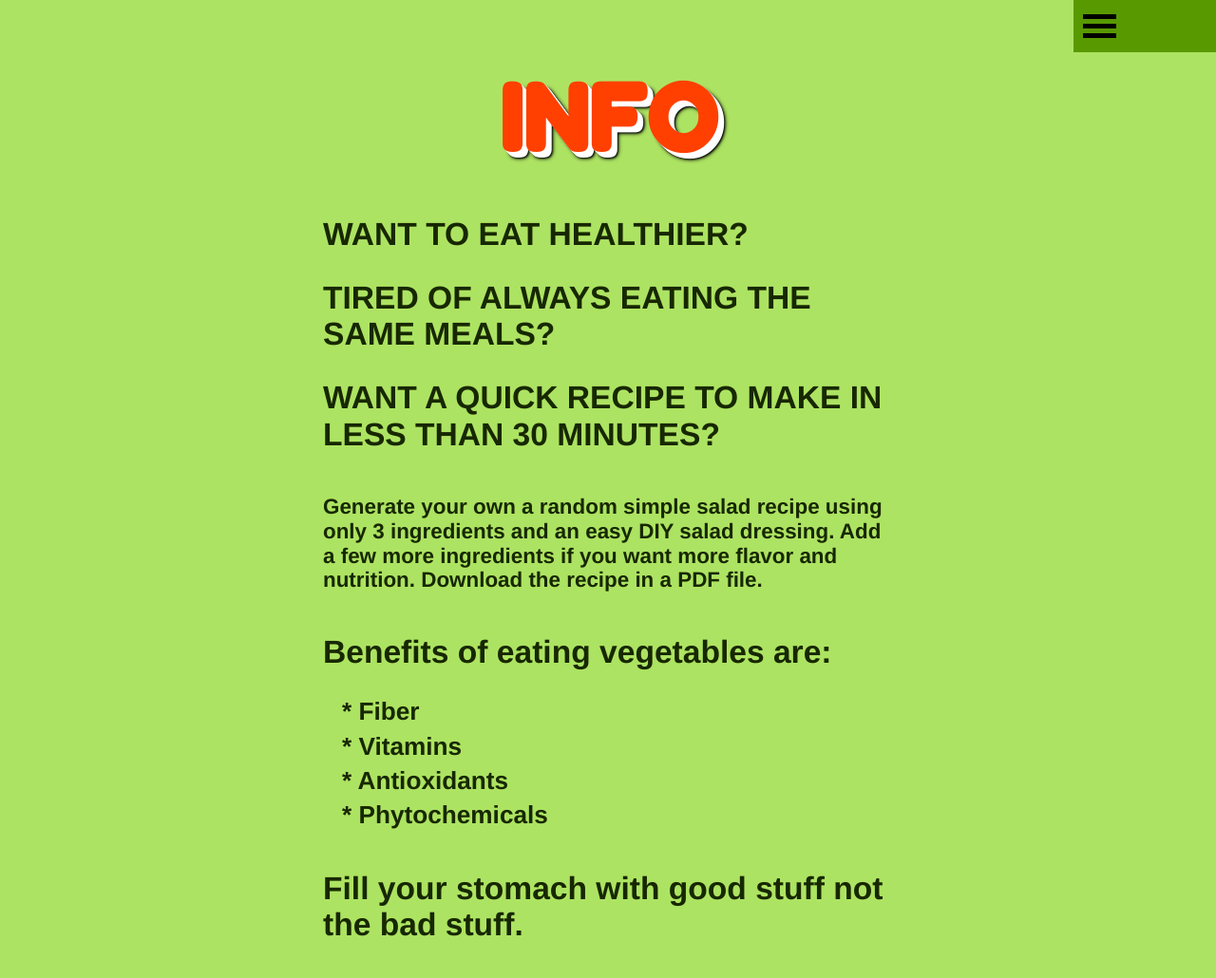
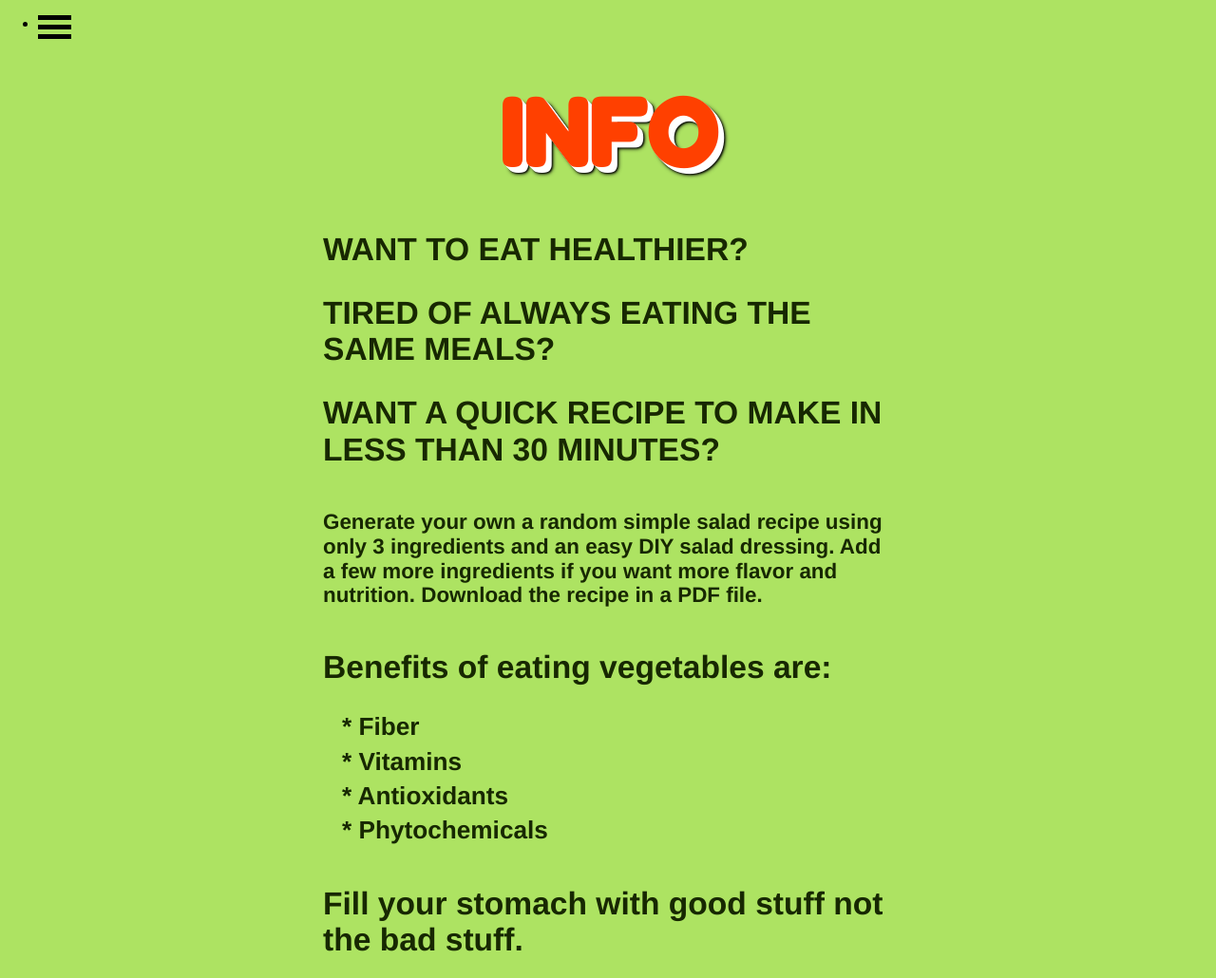
Before and after one commit to brandon-wallace/saladgenerator, a website: page info.html in a window 1280 px wide. Shown: the top 1030 px of the page at 95% size. Drawn offline with Linux system fonts and the light colour scheme.

Commit message:
Change id to class

```diff
--- a/css/style.css
+++ b/css/style.css
@@ -85,7 +85,7 @@ a {
   background-size: cover;
 }
 
-#menu {
+.menu {
   margin: 0;
   top: 0px;
   right: 0px;
@@ -98,22 +98,22 @@ a {
   background-color: #ADE362;
 }
 
-#menu:hover li {
+.menu:hover li {
   display: block;
 }
 
-#menu li {
+.menu li {
   padding: 15px;
   margin-top: 1px;
   background-color: #599900;
 }
 
-#menu li:first-child {
+.menu li:first-child {
   padding: 10px;
   margin-top: 0;
 }
 
-#menu li:hover {
+.menu li:hover {
   background-color: #315302;
 }
 
@@ -405,7 +405,7 @@ my-email::before {
   .column {
     height: 90%;
   }
-  #menu {
+  .menu {
     width: 150px;
   }
   .controls {
```
Also changed, not shown: generator.html (+3 -1 lines).
